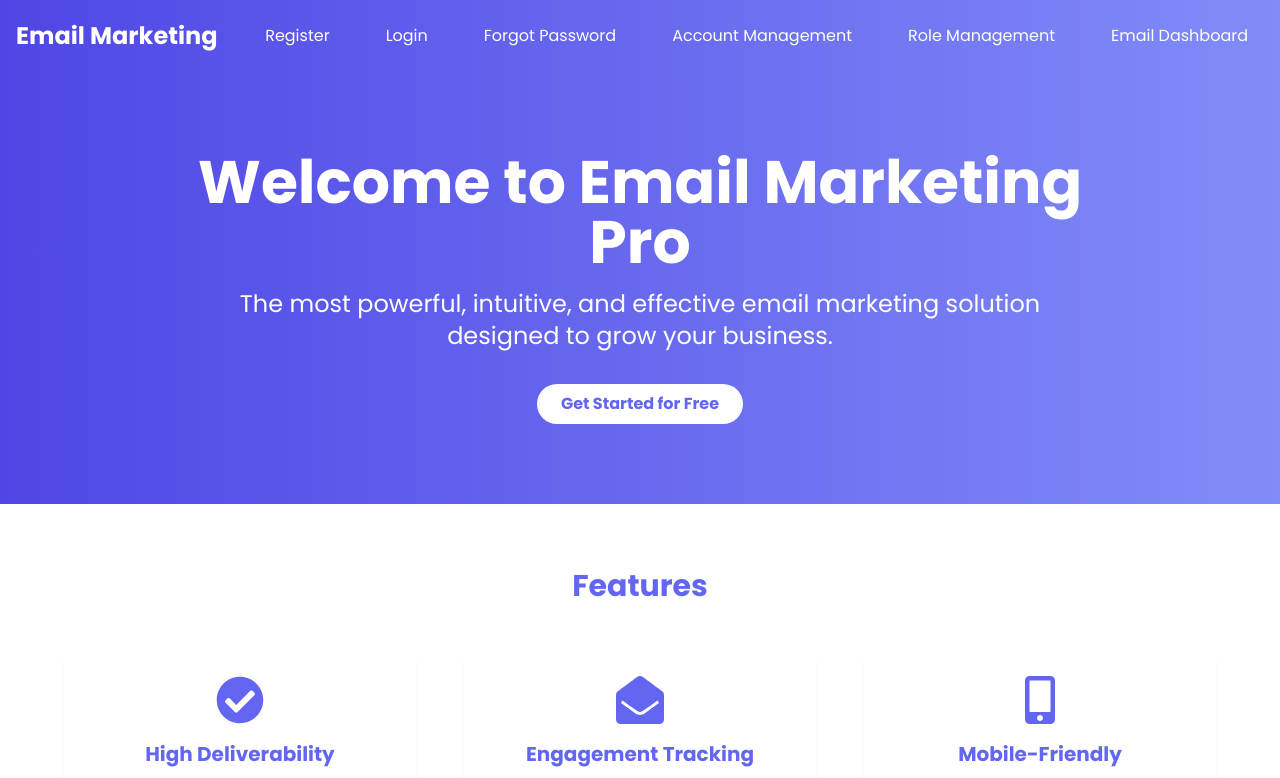
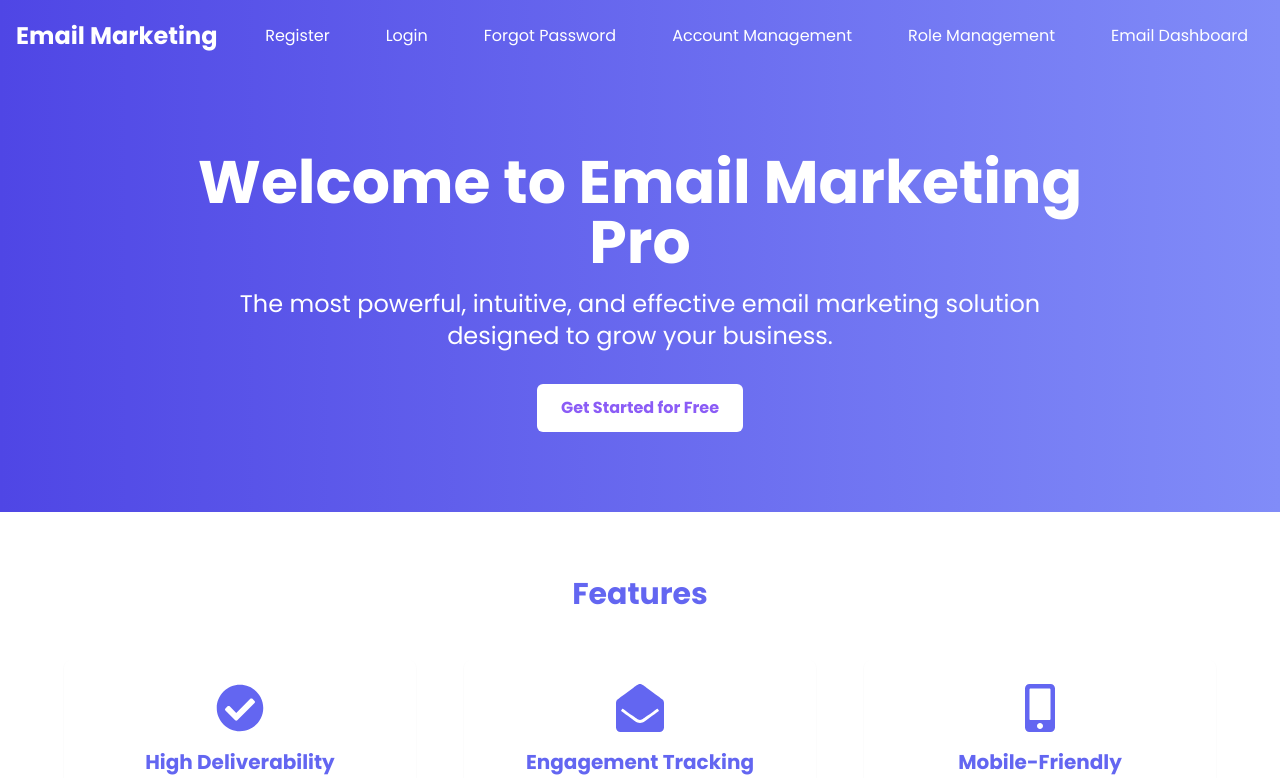
Before and after one commit to mddanish867/email-marketing-app, a React (Vite) app: page / in a window 1280 px wide. Shown: the top 778 px of the page. Built offline with nearby package versions, Linux system fonts and the light colour scheme.

Commit message:
modified the font familiy

```diff
--- a/src/Home/LandingPage.jsx
+++ b/src/Home/LandingPage.jsx
@@ -16,7 +16,7 @@ const LandingPage = () => {
           <p className="text-xl md:text-2xl mb-8">
             The most powerful, intuitive, and effective email marketing solution designed to grow your business.
           </p>
-          <button className="bg-white text-indigo-500 font-bold py-2 px-6 rounded-full transition-transform transform hover:scale-105">
+          <button className="bg-white h-12 text-violet-500 font-bold py-2 px-6 rounded-md transition-transform transform hover:scale-105 hover:bg-transparent hover:text-white hover:border">
             Get Started for Free
           </button>
         </div>
--- a/src/index.css
+++ b/src/index.css
@@ -1,10 +1,17 @@
 @tailwind base;
 @tailwind components;
 @tailwind utilities;
-/* index.css */
+
 body {
-    font-family: 'Poppins', sans-serif;
-  }
-  .font-poppins {
-    font-family: 'Poppins', sans-serif;
-  }
+  font-family: 'Poppins', sans-serif;
+  margin: 0;
+  padding: 0;
+  box-sizing: border-box;
+}
+
+* {
+  font-family: 'Poppins', sans-serif;
+  margin: 0;
+  padding: 0;
+  box-sizing: inherit;
+}
```
